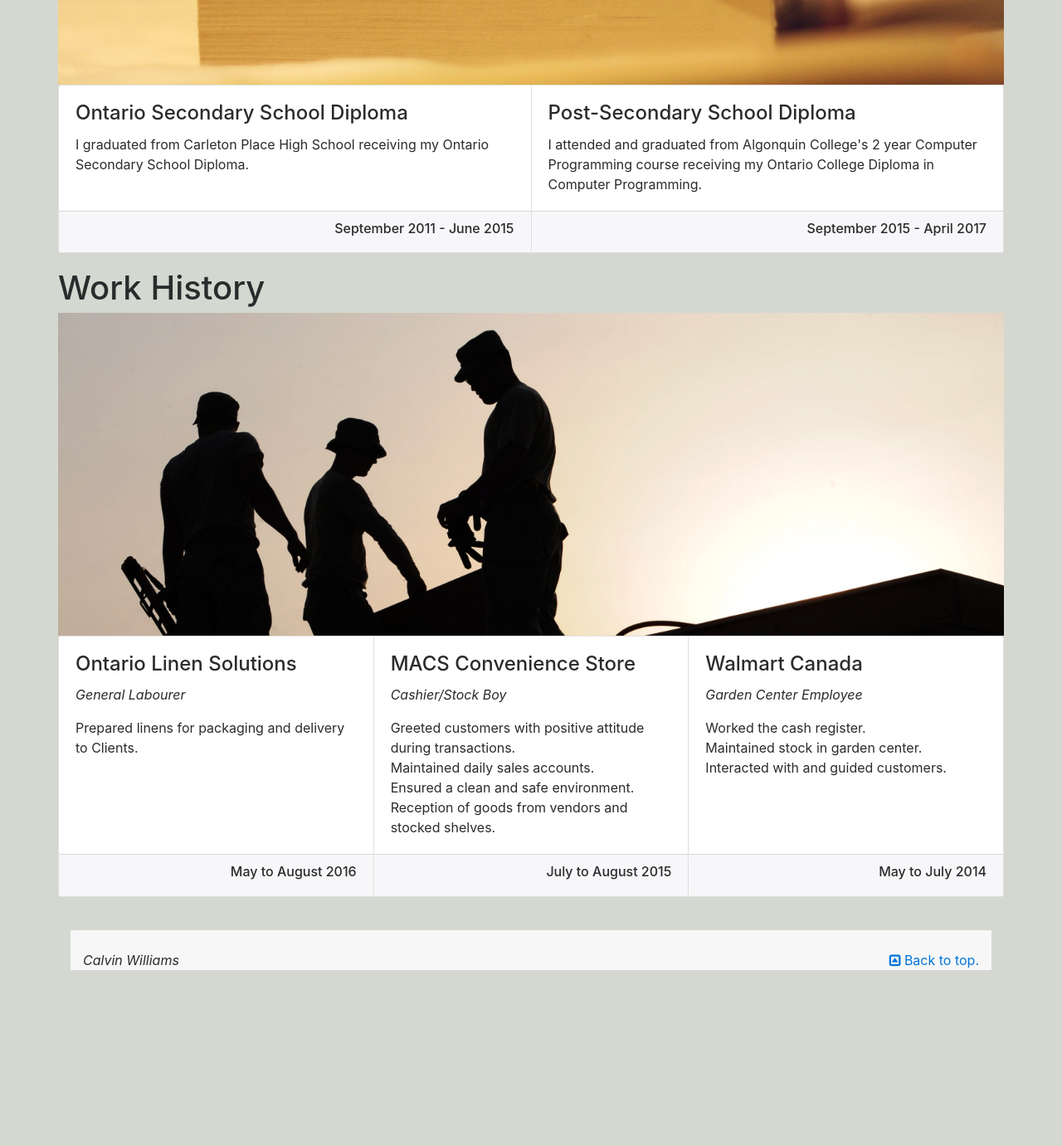
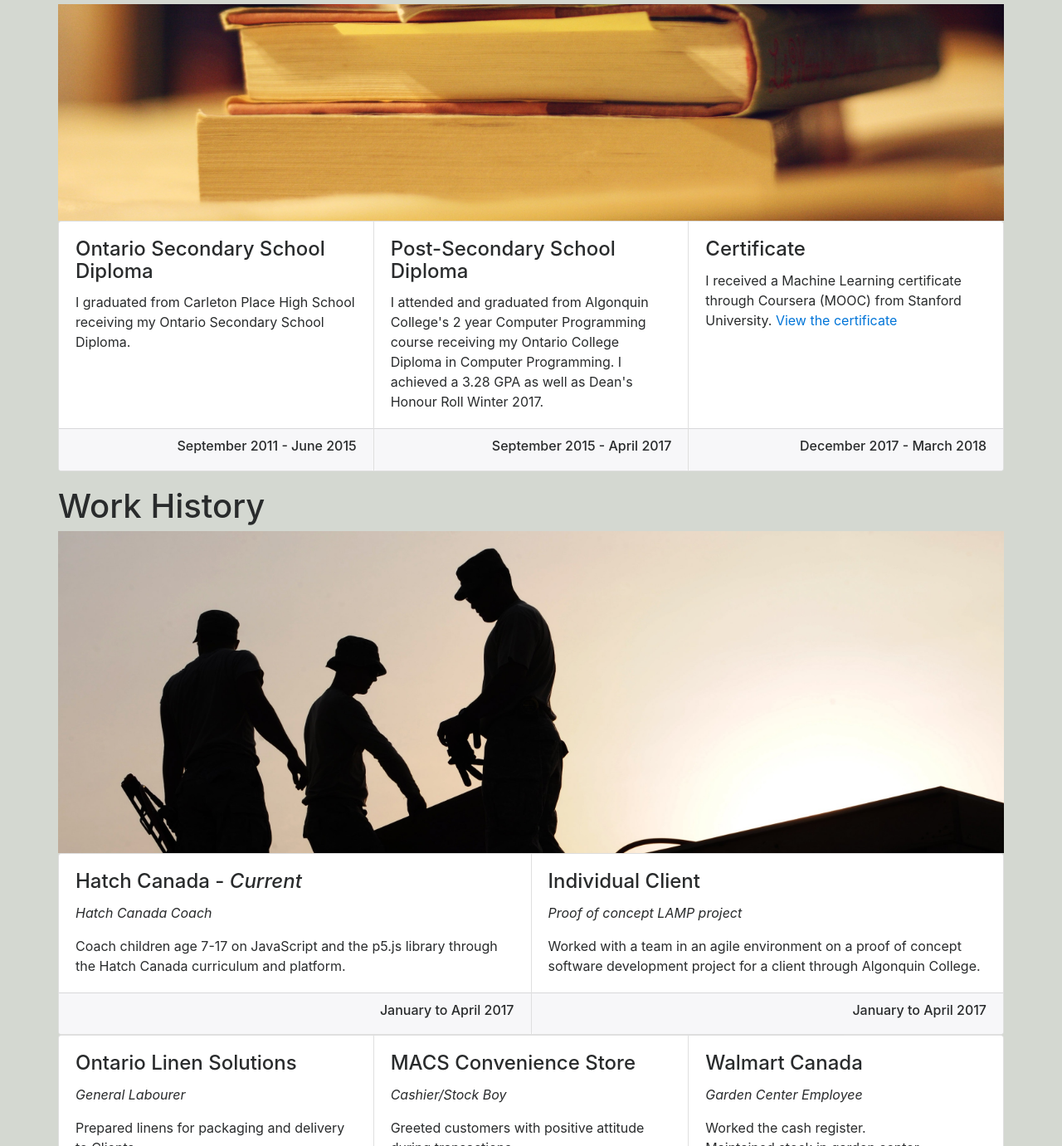
Before and after one commit to CalvinWilliams1012/CalvinWilliams1012.github.io, a plain HTML site: page index.html in a window 1280 px wide. Shown: the part 1419-2800 px from the top of the page at 83% size. Before the commit the page ends 2604 px from the top, so only its background shows below. Drawn offline with Linux system fonts and the light colour scheme.

Commit message:
Updated to current information.

```diff
--- a/assets/js/setup.js
+++ b/assets/js/setup.js
@@ -1,8 +1,12 @@
 $(document).ready(function(){
+    $('#contactNav').collapse('show');
+    $('#contactNav').on('show.bs.collapse hide.bs.collapse', function () {
+        $('#navButton').find('i').toggleClass('fa-arrow-down fa-arrow-up');
+    })
     //Onclick for arrow nav bar button
-    $('#navButton').click(function() {
-        $(this).find('i').toggleClass('fa-arrow-down fa-arrow-up');
-    });
+    //$('#navButton').on('show.bs.collapse',function() {
+    //    $(this).find('i').toggleClass('fa-arrow-down fa-arrow-up');
+    //});
     $('#projectsButton').click(function() {
         $(this).find('i').toggleClass('fa-plus-circle fa-minus-circle');
     })
--- a/index.html
+++ b/index.html
@@ -25,7 +25,7 @@
         <div class="row">
           <div class="col-sm-6">
           <h1 class="text-white">About Me</h1>
-          <p class="text-white">Hey, I am Calvin Williams and I am a programmer. I am a new graduate from Algonquin College with an Ontario College Diploma in Computer Programming. This is my personal website for displaying previous projects and information about me. I am currently looking for work so feel free to contact me! </p>
+          <p class="text-white">Hey, I am Calvin Williams and I am a programmer. I am an Algonquin College graduate with an Ontario College Diploma in Computer Programming. This is my personal website for displaying previous projects and information about me. I am currently looking for work so feel free to contact me! </p>
           </div>
           <div class="col-md-4">
             <h1 class="text-white">Contact</h1>
@@ -54,10 +54,9 @@
         <div class="navbar-header">
           <h1 class="navbar-brand">Calvin Williams</h1>
         </div>
-        <!-- TODO: javascript for swapping image to up arrow-->
         <button id="navButton" type="button" class="btn btn-outline-secondary rounded navbar-toggler-right"
         data-toggle="collapse" href="#contactNav">
-          <i id="buttonImage" name="buttonImage" class="fa fa-arrow-down fa-lg" aria-hidden="true"></i>
+          <i id="buttonImage" name="buttonImage" class="fa fa-arrow-up fa-lg" aria-hidden="true"></i>
         </button>
       </div>
     </nav>
@@ -169,11 +168,22 @@
           <div class="card">
             <div class="card-block">
               <h4 class="card-title">Post-Secondary School Diploma</h4>
-              <p class="card-text">I attended and graduated from Algonquin College's 2 year Computer Programming course receiving my Ontario College Diploma in Computer Programming.</p>
+              <p class="card-text">I attended and graduated from Algonquin College's 2 year Computer Programming course receiving my Ontario College Diploma in Computer Programming. I achieved a 3.28 GPA as well as Dean's Honour Roll Winter 2017.</p>
 
             </div>
               <div class="card-footer">
                 <h6 class="float-right">September 2015 - April 2017</h6>
+              </div>
+          </div>
+
+          <div class="card">
+            <div class="card-block">
+              <h4 class="card-title">Certificate</h4>
+              <p class="card-text">I received a Machine Learning certificate through Coursera (MOOC) from Stanford University. <a href="https://www.coursera.org/account/accomplishments/certificate/M5R67YLYQ6KZ">View the certificate</a></p>
+
+            </div>
+              <div class="card-footer">
+                <h6 class="float-right">December 2017 - March 2018</h6>
               </div>
           </div>
         </div>
@@ -187,6 +197,32 @@
         <div id="workDiv">
           <!-- Image was about 10mm off on a 27 inch screen, large image so setting width isnt that big of a deal.-->
           <img style="width:100%;" class="img-fluid" src="assets/images/workbanner.jpg" alt="work">
+          <div class="card-group">
+            <div class="card">
+              <div class="card-block">
+                <h4 class="card-title">Hatch Canada - <A class="font-italic">Current</a></h4>
+                <p class="font-italic">Hatch Canada Coach</p>
+                <p class="card-text">Coach children age 7-17 on JavaScript and the p5.js library through the Hatch Canada curriculum and platform.</p>
+              </div>
+                <div class="card-footer">
+                  <h6 class="float-right">January to April 2017</h6>
+                </div>
+            </div>
+
+            <div class="card">
+              <div class="card-block">
+                <h4 class="card-title">Individual Client</h4>
+                <p class="font-italic">Proof of concept LAMP project</p>
+                <p class="card-text">Worked with a team in an agile environment on a proof of concept software development project for a client through Algonquin College.</p>
+              </div>
+                <div class="card-footer">
+                  <h6 class="float-right">January to April 2017</h6>
+                </div>
+            </div>
+
+
+
+          </div>
           <div class="card-group">
             <div class="card">
               <div class="card-block">
```
